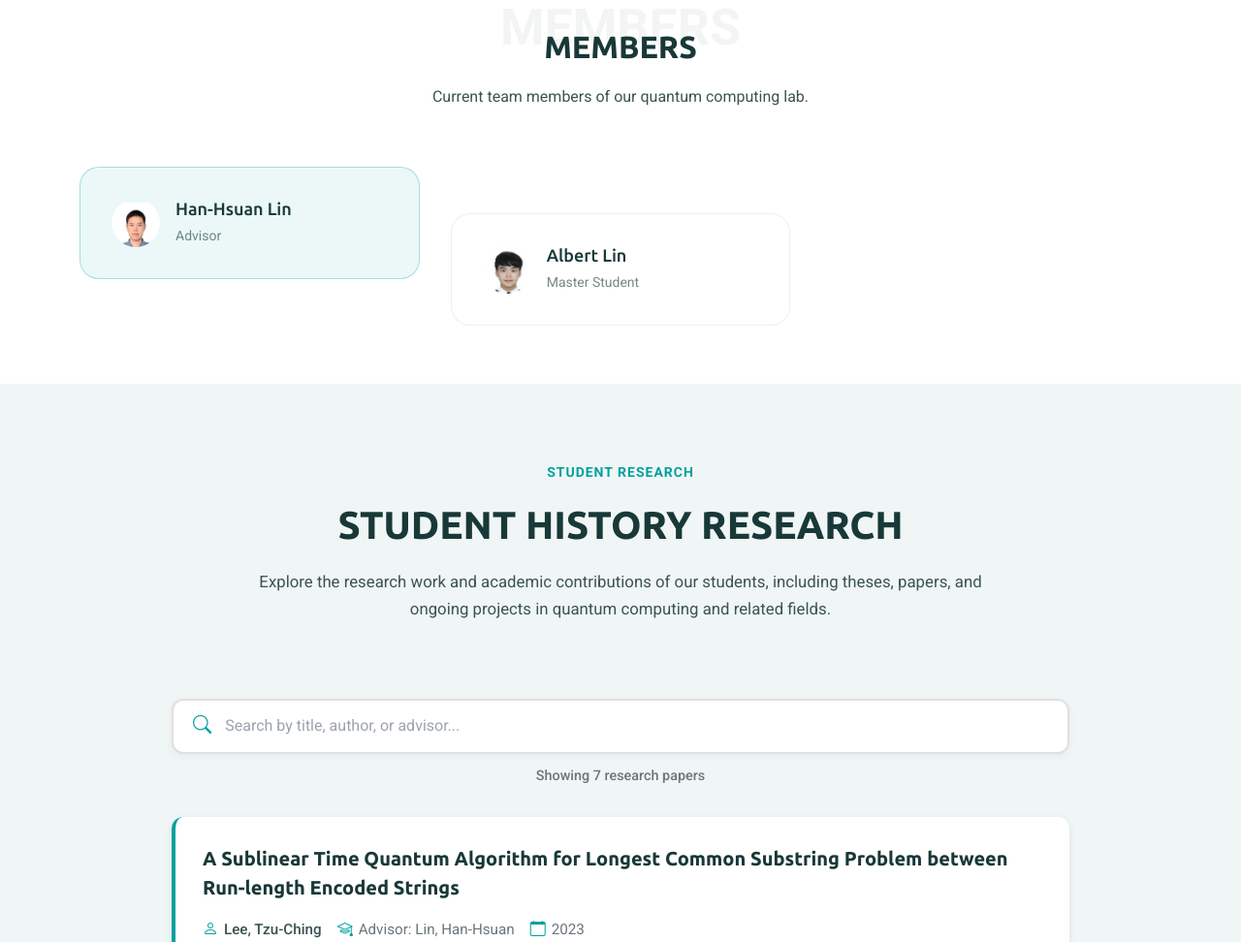
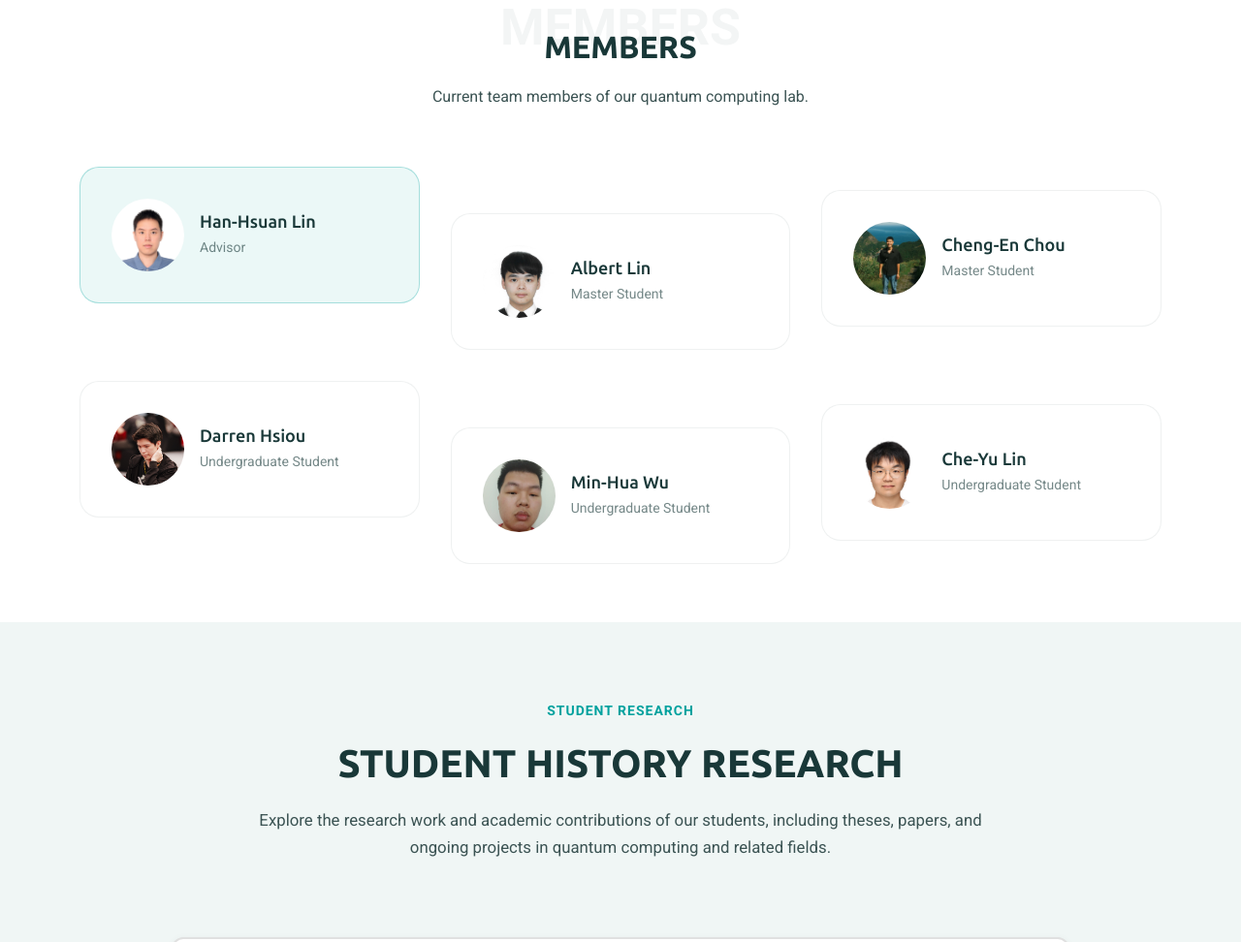
Before and after one commit to nthuqulab/nthuqulab.github.io, a plain HTML site: page index.html in a window 1280 px wide. Shown: the part 2200-3172 px from the top of the page at 97% size. Drawn offline with Linux system fonts and the light colour scheme.

Commit message:
modify: member section, add members

```diff
--- a/assets/css/main.css
+++ b/assets/css/main.css
@@ -2382,8 +2382,8 @@ section,
 }
 
 .members .client-image {
-  width: 50px;
-  height: 50px;
+  width: 75px;
+  height: 75px;
   border-radius: 50%;
   overflow: hidden;
   flex-shrink: 0;
--- a/assets/js/data-loader.js
+++ b/assets/js/data-loader.js
@@ -241,9 +241,13 @@ class DataLoader {
           ? `style="object-position: ${member.bias[0]}% ${member.bias[1]}%;"`
           : '';
 
+        // Add cursor pointer and click handler if link exists
+        const cursorStyle = member.link ? 'style="cursor: pointer;"' : '';
+        const onclickAttr = member.link ? `onclick="window.open('${member.link}', '_blank')"` : '';
+
         return `
           <div class="member-item ${member.highlight ? 'highlight' : ''}" data-aos="fade-up" data-aos-delay="${index * 100}">
-            <div class="member-content">
+            <div class="member-content" ${cursorStyle} ${onclickAttr}>
               <div class="client-info">
                 <div class="client-image">
                   <img src="${member.image}" alt="${member.name}" ${biasStyle}>
--- a/data/contact.zh.json
+++ b/data/contact.zh.json
@@ -3,7 +3,7 @@
   "description": "如有研究詢問、合作機會或關於我們量子計算實驗室的一般問題，歡迎與我們聯繫。",
   "badge": "聯絡我們",
   "title": "取得聯繫",
-  "leadText": "我們歡迎有關研究機會、合作以及量子計算相關工作的詢問。",
+  "leadText": "我們歡迎有關研究機會、合作以及量子計算相關的詢問。",
   "mapButtonText": "在 Google 地圖中開啟",
   "labels": {
     "email": "電子郵件",
--- a/data/members.json
+++ b/data/members.json
@@ -6,14 +6,43 @@
       "name": "Han-Hsuan Lin",
       "position": "Advisor",
       "image": "assets/img/person/advisor.jpg",
-      "bias": [0, -20],
+      "link": "https://sites.google.com/view/han-hsuan-lins-homepage/home",
+      "bias": [0, 0],
       "highlight": true
     },
     {
       "name": "Albert Lin",
       "position": "Master Student",
       "image": "assets/img/person/AlbertLin.jpg",
+      "bias": [0, 0],
+      "highlight": false
+    },
+    {
+      "name": "Cheng-En Chou",
+      "position": "Master Student",
+      "image": "assets/img/person/cec.jpg",
+      "bias": [0, 100],
+      "highlight": false
+    },
+    {
+      "name": "Darren Hsiou",
+      "position": "Undergraduate Student",
+      "image": "assets/img/person/dhh.jpg",
       "bias": [0, -20],
+      "highlight": false
+    },
+    {
+      "name": "Min-Hua Wu",
+      "position": "Undergraduate Student",
+      "image": "assets/img/person/yhw.jpg",
+      "bias": [0, 0],
+      "highlight": false
+    },
+    {
+      "name": "Che-Yu Lin",
+      "position": "Undergraduate Student",
+      "image": "assets/img/person/zyl.png",
+      "bias": [0, 0],
       "highlight": false
     }
   ]
```
Also changed, not shown: data/members.zh.json (+28 -0 lines), assets/img/apple-touch-icon.png (deleted), assets/img/favicon.png (deleted), assets/img/logo.webp (deleted), assets/img/misc/misc-6.webp (deleted), assets/img/person/cec.jpg (added), assets/img/person/dhh.jpg (added), assets/img/person/yhw.jpg (added), assets/img/person/zyl.png (added), assets/img/services/services-1.webp (deleted), assets/img/services/services-10.webp (deleted), assets/img/services/services-2.webp (deleted), assets/img/services/services-4.webp (deleted), assets/img/services/services-7.webp (deleted).
